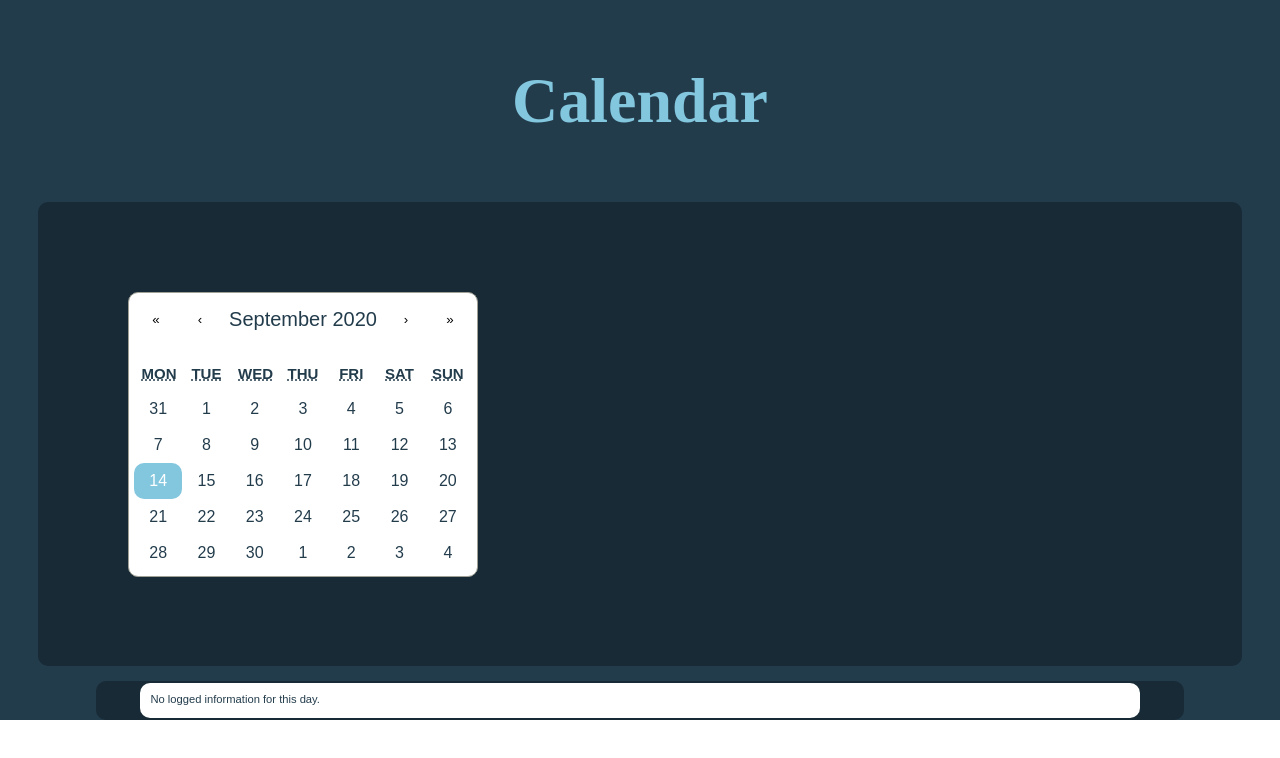
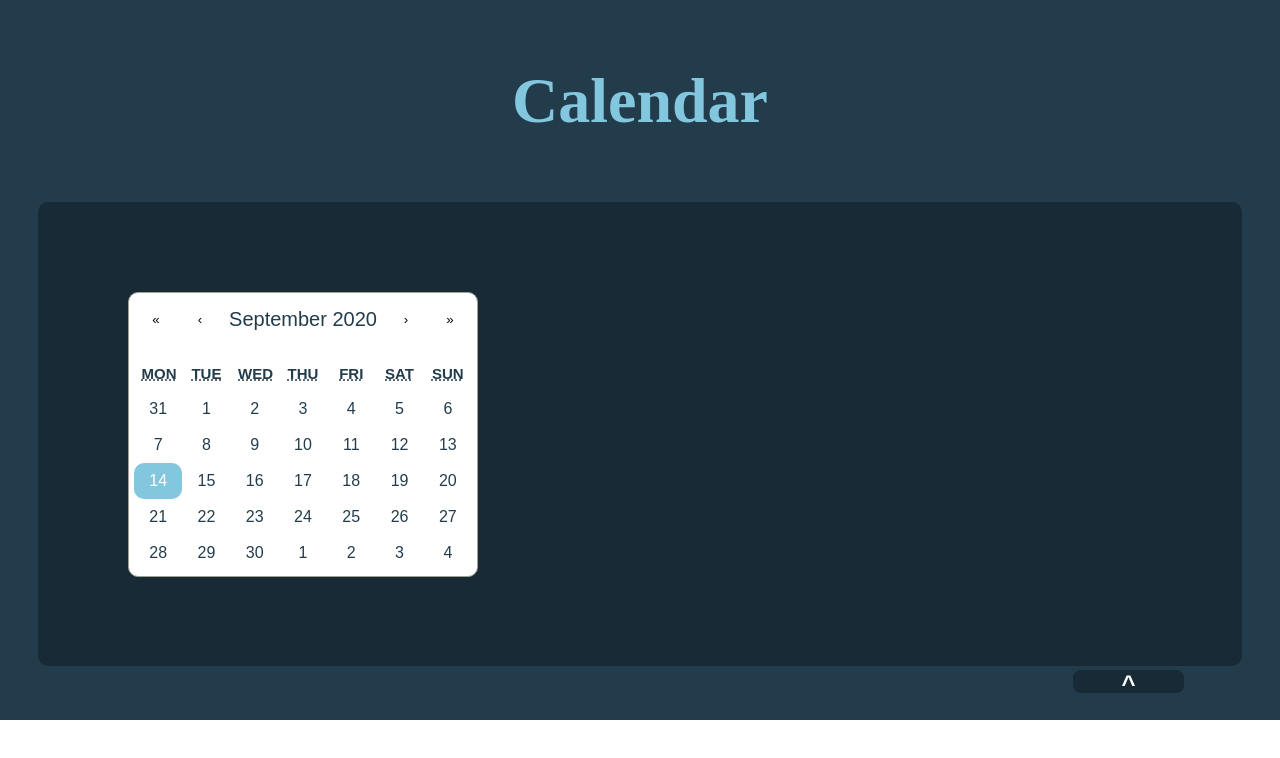
Before and after one commit to st0nebraker/birth-control-tech-FE, a React (Create React App) app: page /calendar in a window 1280 px wide. Shown: the top 758 px of the page. Built offline with nearby package versions, Linux system fonts and the light colour scheme; no server answers; a web font is replaced by a local one.

Commit message:
expandable modal

```diff
--- a/package.json
+++ b/package.json
@@ -18,6 +18,7 @@
     "node-sass": "^4.14.1",
     "react": "^16.13.1",
     "react-calendar": "^3.1.0",
+    "react-collapsible": "^2.8.0",
     "react-dom": "^16.13.1",
     "react-moment": "^0.9.7",
     "react-multi-select-component": "^3.0.2",
--- a/public/index.html
+++ b/public/index.html
@@ -15,6 +15,7 @@
       user's mobile device or desktop. See https://developers.google.com/web/fundamentals/web-app-manifest/
     -->
 		<link rel="manifest" href="%PUBLIC_URL%/manifest.json" />
+		<link href="https://use.fontawesome.com/releases/v5.0.1/css/all.css" rel="stylesheet">
 		<link href="https://fonts.googleapis.com/css2?family=Capriola&display=swap" rel="stylesheet">
 		<link href="https://fonts.googleapis.com/css2?family=Damion&display=swap" rel="stylesheet">
     <!--
--- a/src/Calendar/Calendar.tsx
+++ b/src/Calendar/Calendar.tsx
@@ -5,6 +5,7 @@ import { Days } from '../App/App';
 import './Calendar.scss';
 import 'react-calendar/dist/Calendar.css'
 import moment from 'moment';
+import Collapsible from 'react-collapsible';
 
 export interface CalendarProps {
 	userDays: Days[];
--- a/src/Calendar/DayInfo.scss
+++ b/src/Calendar/DayInfo.scss
@@ -1,3 +1,5 @@
+@import url(https://fonts.googleapis.com/css?family=Roboto:400,700,700italic,400italic);
+
 .day-info-container {
 	border-radius: 10px;
 	background-color: #172A35;
@@ -25,3 +27,78 @@
 .date-head {
 	font-size: 1.5em;
 }
+
+.Collapsible {
+  // background-color: white;
+}
+
+.Collapsible__contentInner {
+  padding: 10px;
+  // border: 1px solid grey;
+  border-top: 0;
+
+  p {
+    margin-bottom: 10px;
+    font-size: 14px;
+    line-height: 20px;
+
+    &:last-child {
+      margin-bottom: 0;
+    }
+  }
+}
+
+.Collapsible__trigger {
+  display: block;
+  font-weight: 400;
+  text-decoration: none;
+	color: grey;
+	// content: '\f01b';
+  position: relative;
+  padding: 10px;
+  background: #233C4C;
+	color: white;
+
+  &:after {
+    content: '^';
+    font-family: 'arial';
+    position: absolute;
+    font-weight: bolder;
+    font-size: 3vh;
+    right: 10px;
+    top: 4px;
+		display: block;
+		background: #172A35;
+		width: 10%;
+		height: 2.8vh;
+		border-radius: 8px;
+		transition: transform 300ms;
+  }
+
+  &.is-open {
+    &:after {
+      transform: rotateZ(180deg);
+    }
+  }
+
+  &.is-disabled {
+    opacity: 0.5;
+    background-color: grey;
+  }
+}
+
+.CustomTriggerCSS {
+  background-color: lightcoral;
+  transition: background-color 200ms ease;
+}
+
+.CustomTriggerCSS--open {
+  background-color: darkslateblue;
+}
+
+.Collapsible__custom-sibling {
+  padding: 5px;
+  font-size: 12px;
+  background-color: #CBB700;
+  color: black;
+}
--- a/src/Calendar/DayInfo.tsx
+++ b/src/Calendar/DayInfo.tsx
@@ -1,6 +1,7 @@
 import React, {useState, useEffect} from 'react';
 import { Days } from '../App/App';
 import './DayInfo.scss'
+import Collapsible from 'react-collapsible';
 
 export interface DayInfoProps {
 	foundDay: Days | undefined;
@@ -12,6 +13,7 @@ const DayInfo: React.SFC<DayInfoProps> = (props) => {
 	useEffect(() => { setDate(props.foundDay) }, [ props ])
 
   return(
+		<Collapsible transitionTime={400} trigger="">
 			<section className='day-info-container'>
 				{foundDate && foundDate.high_risk &&
 						<div className='day-info'>
@@ -31,6 +33,7 @@ const DayInfo: React.SFC<DayInfoProps> = (props) => {
 					</div>
 				}
 			</section>
+		</Collapsible>
   );
 }
 
```
Also changed, not shown: 1 other file (tests, documents, lock files or other folders). Lines whose indentation alone changed are shown as unchanged.
